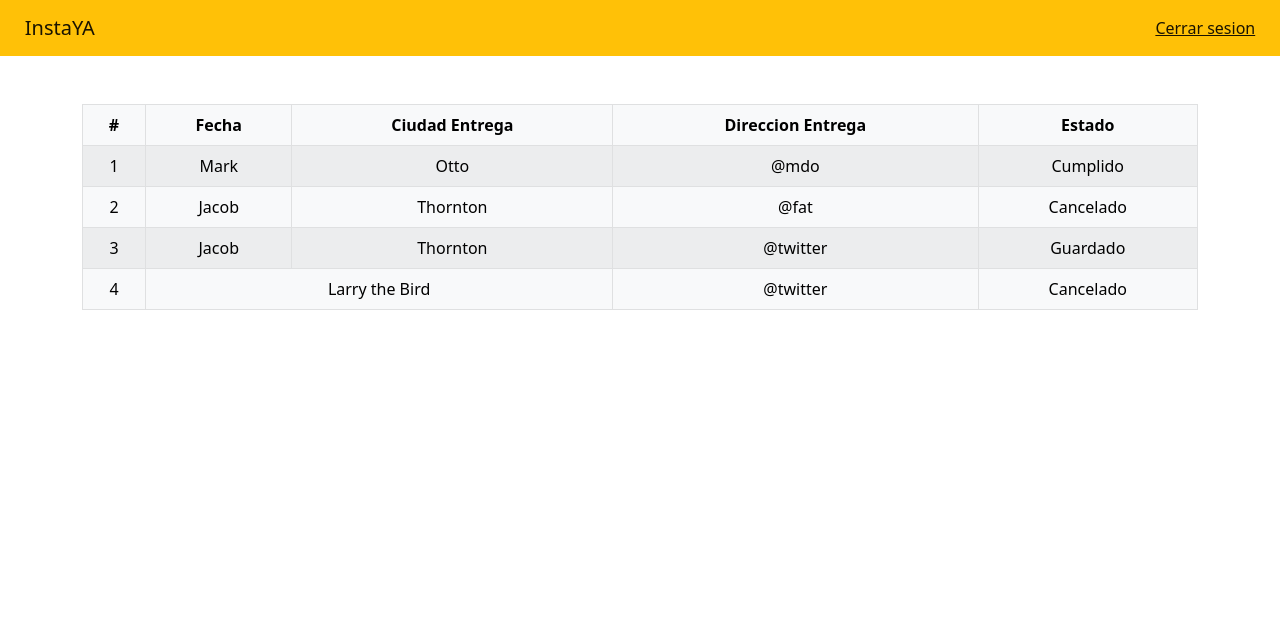
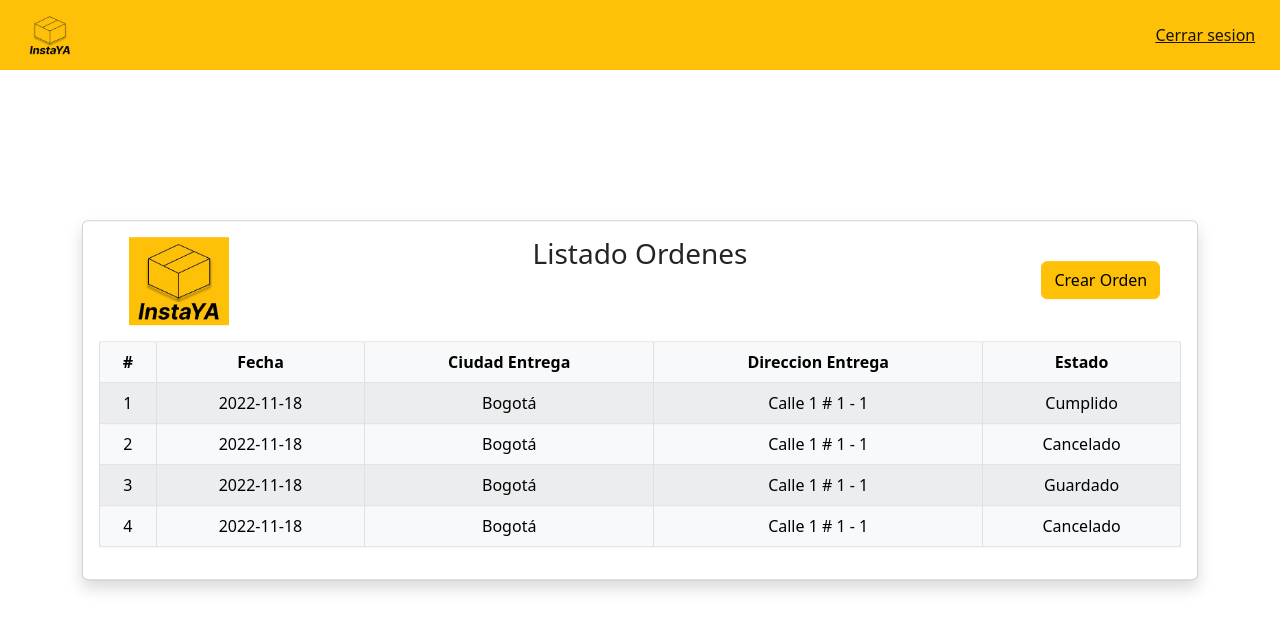
Before and after one commit to StevenUninorte/Proyecto_InstaYA, a React (Vite) app in the folder instaya/: page /listado_ordenes in a window 1280 px wide. Shown: the top 630 px of the page. Built offline with nearby package versions, Linux system fonts and the light colour scheme.

Commit message:
Update each viewViews updated

```diff
--- a/instaya/src/App.css
+++ b/instaya/src/App.css
@@ -41,10 +41,10 @@
 }
 
 #login{
-  margin-top:5%;
+  margin-top:2%;
 }
 
-#containerRegistro{
+#Registro{
   margin-top:2%
 }
 
@@ -53,3 +53,24 @@
   margin-left: 1%;
   margin-right: 1%;
 }
+
+#containerLogin{
+  position: absolute;
+  top: 50%;
+  left: 50%;
+  transform: translate(-50%, -50%);
+}
+
+#containerRegistro{
+  position: absolute;
+  top: 50%;
+  left: 50%;
+  transform: translate(-50%, -50%);
+}
+
+#containerListadoOrdenes{
+  position: absolute;
+  top: 50%;
+  left: 50%;
+  transform: translate(-50%, -50%);
+}
--- a/instaya/src/components/ActualizarOrdenes.jsx
+++ b/instaya/src/components/ActualizarOrdenes.jsx
@@ -2,6 +2,7 @@ import React, { useState, useEffect } from 'react';
 import { Col, Button, Row, Container, Card, Form, Alert } from "react-bootstrap"
 import InputGroup from 'react-bootstrap/InputGroup';
 import EncabezadoGeneral from './layout/EncabezadoGeneral';
+import logo from '/images/logoNaranja.png'
 
 function ActualizarOrdenes() {
     useEffect(()=>{document.title = "Actualizar Ordenes"})
@@ -21,12 +22,27 @@ function ActualizarOrdenes() {
     <>
         <EncabezadoGeneral/>
         <Container>
-            <Row className="d-flex justify-content-center align-items-center" id="containerRegistro">
-                <Col lg={8}>
+            <Row className="d-flex justify-content-center align-items-center mt-4" id="containerRegistro">
+                <Col lg={14}>
                     <Card className="shadow" >
-                    <h3>Actualizacion de orden</h3>
                     <Card.Body>
                         <Form noValidate validated={validated} onSubmit={handleSubmit}>
+
+                        <Row>
+                            <Col className='mb-3' md="3">
+                                <img src={logo} width="100"/>
+                            </Col>
+                            <Col className='mb-3'>
+                                <Container>
+                                    <h3>Actualización de Orden</h3>
+                                </Container>
+                            </Col>
+                            <Col className='mb-3' md="3">
+                                <br></br>
+                                <Button variant="warning" type="submit">Actualizar Orden</Button>
+                            </Col>
+                        </Row>
+
                         <Row className="mb-3">
                             <Form.Group as={Col}  controlId="validationCustom01">
                             <Form.Label>Fecha</Form.Label>
@@ -141,7 +157,6 @@ function ActualizarOrdenes() {
                             <Form.Control type="text" placeholder="Ciudad de entrega" required />
                             </Form.Group>
                         </Row>
-                        <Button variant="warning" type="submit">Actualizar Orden</Button>
                         </Form>
                     </Card.Body>
                     </Card>
--- a/instaya/src/components/CrearOrdenes.jsx
+++ b/instaya/src/components/CrearOrdenes.jsx
@@ -2,6 +2,7 @@ import React, { useState, useEffect } from 'react';
 import { Col, Button, Row, Container, Card, Form, Alert } from "react-bootstrap"
 import InputGroup from 'react-bootstrap/InputGroup';
 import EncabezadoGeneral from './layout/EncabezadoGeneral';
+import logo from '/images/logoNaranja.png'
 
 function CrearOrdenes() {
     useEffect(()=>{document.title = "Crear Ordenes"})
@@ -24,9 +25,23 @@ function CrearOrdenes() {
             <Row className="d-flex justify-content-center align-items-center" id="login">
                 <Col lg={8}>
                     <Card className="shadow" >
-                    <h3>Creación de orden</h3>
                     <Card.Body>
                         <Form noValidate validated={validated} onSubmit={handleSubmit}>
+                        <Row>
+                            <Col className='mb-3' md="3">
+                                <img src={logo} width="100"/>
+                            </Col>
+                            <Col className='mb-3'>
+                                <Container>
+                                    <h3>Creación de Orden</h3>
+                                </Container>
+                            </Col>
+                            <Col className='mb-3' md="3">
+                                <br></br>
+                                <Button variant="warning" type="submit">Crear Orden</Button>
+                            </Col>
+                        </Row>
+
                         <Row className="mb-3">
                             <Form.Group as={Col}  controlId="validationCustom01">
                             <Form.Label>Fecha</Form.Label>
@@ -129,7 +144,6 @@ function CrearOrdenes() {
                             <Form.Control type="text" placeholder="Ciudad de entrega" required />
                             </Form.Group>
                         </Row>
-                        <Button variant="warning" type="submit">Crear Orden</Button>
                         </Form>
                     </Card.Body>
                     </Card>
--- a/instaya/src/components/ListadoOrdenes.jsx
+++ b/instaya/src/components/ListadoOrdenes.jsx
@@ -4,6 +4,7 @@ import { Col, Button, Row, Container, Card, Form, Table} from "react-bootstrap"
 import 'bootstrap/dist/css/bootstrap.min.css'
 import { useEffect } from 'react'
 import EncabezadoGeneral from './layout/EncabezadoGeneral'
+import logo from '/images/logoNaranja.png'
 
 function ListadoOrdenes(){
     useEffect(()=>{document.title = "Listado Ordenes"})
@@ -11,7 +12,23 @@ function ListadoOrdenes(){
         <>
             <EncabezadoGeneral/>
             <div className='mt-5'>
+                <Container id="containerListadoOrdenes">
+                    <Card className='shadow'>
+                    <Card.Body >
+                        <Row>
+                            <Col className='mb-3' md="2">
+                                <img src={logo} width="100"/>
+                            </Col>
+                            <Col className='mb-3'>
                                 <Container>
+                                    <h3>Listado Ordenes</h3>
+                                </Container>
+                            </Col>
+                            <Col className='mb-3' md="2">
+                                <br></br>
+                                <Button variant="warning" type="submit">Crear Orden</Button>
+                            </Col>
+                        </Row>
                         <Table responsive striped bordered hover variant="light">
                             <thead>
                                 <tr>
@@ -25,33 +42,36 @@ function ListadoOrdenes(){
                             <tbody>
                                 <tr>
                                 <td>1</td>
-                            <td>Mark</td>
-                            <td>Otto</td>
-                            <td>@mdo</td>
+                                <td>2022-11-18</td>
+                                <td>Bogotá</td>
+                                <td>Calle 1 # 1 - 1</td>
                                 <td>Cumplido</td>
                                 </tr>
                                 <tr>
                                 <td>2</td>
-                            <td>Jacob</td>
-                            <td>Thornton</td>
-                            <td>@fat</td>
+                                <td>2022-11-18</td>
+                                <td>Bogotá</td>
+                                <td>Calle 1 # 1 - 1</td>
                                 <td>Cancelado</td>
                                 </tr>
                                 <tr>
                                 <td>3</td>
-                            <td>Jacob</td>
-                            <td>Thornton</td>
-                            <td>@twitter</td>
+                                <td>2022-11-18</td>
+                                <td>Bogotá</td>
+                                <td>Calle 1 # 1 - 1</td>
                                 <td>Guardado</td>
                                 </tr>
                                 <tr>
                                 <td>4</td>
-                            <td colSpan={2}>Larry the Bird</td>
-                            <td>@twitter</td>
+                                <td>2022-11-18</td>
+                                <td>Bogotá</td>
+                                <td>Calle 1 # 1 - 1</td>
                                 <td>Cancelado</td>
                                 </tr>
                             </tbody>
                         </Table>
+                    </Card.Body>
+                    </Card>
                 </Container>
             </div>
         </>
--- a/instaya/src/components/Login.jsx
+++ b/instaya/src/components/Login.jsx
@@ -1,7 +1,7 @@
 import '/src/App.css'
 import React from 'react'
 import { Col, Button, Row, Container, Card, Form, InputGroup} from "react-bootstrap"
-import logo from '/images/logo.jpeg'
+import logo from '/images/logoNaranja.png'
 import 'bootstrap/dist/css/bootstrap.min.css'
 import { useEffect, useState } from 'react'
 import EncabezadoLogin from './layout/EncabezadoLogin'
@@ -24,13 +24,13 @@ function Login() {
     <>
       <EncabezadoLogin/>
       <div>
-        <Container>
+        <Container id="containerLogin">
           <Row className="vh-90 d-flex justify-content-center align-items-center" id="login">
             <Col md={8} lg={6} xs={12}>
               <Card className="shadow" >
                 <Card.Body>
                   <div className="mb-0 mt-0">
-                    <img src={logo} width="146" height="128"/>
+                    <img src={logo} width="120"/>
                       <p className=" mb-3">¡Por favor, introduce tu usuario y contraseña!!</p>
                     <div className="mb-1">
                     <Form noValidate validated={validated} onSubmit={handleSubmit}>
@@ -70,7 +70,7 @@ function Login() {
                       </Form>
                     <div className="mt-3">
                         <p className="mb-0  text-center">
-                        Si no estas registrado?{" "}
+                          Si no estas registrado?{" "}
                           <a href="/registro" className="text-warning fw-bold">
                           Crea una cuenta
                           </a>
--- a/instaya/src/components/Registro.jsx
+++ b/instaya/src/components/Registro.jsx
@@ -1,7 +1,7 @@
 import '/src/App.css'
 import React from 'react'
 import { Col, Button, Row, Container, Card, Form, Alert, InputGroup } from "react-bootstrap"
-import logo from '/images/logo.jpeg'
+import logo from '/images/logoNaranja.png'
 import 'bootstrap/dist/css/bootstrap.min.css'
 import { useState, useEffect } from 'react'
 import EncabezadoLogin from './layout/EncabezadoLogin'
@@ -24,13 +24,13 @@ function Registro() {
     <>
       <EncabezadoLogin/>
       <div>
-        <Container>
-          <Row className="vh-90 d-flex justify-content-center align-items-center" id="containerRegistro">
+        <Container id="containerRegistro">
+          <Row className="vh-90 d-flex justify-content-center align-items-center" id="Registro">
             <Col md={8} lg={6} xs={12}>
               <Card className="shadow" >
                 <Card.Body>
-                  <div className="mb-0 mt-0">
-                    <img src={logo} width="146" height="128"/>
+                  <div className="mb-0 mt-0" as={Col}>
+                    <img src={logo} width="120"/>
                       <p className=" mb-3">¡¡Por favor, diligencia el formulario de registro!!</p>
                     <div className="mb-1">
                     <Form noValidate validated={validated} onSubmit={handleSubmit}>
@@ -72,7 +72,7 @@ function Registro() {
                         </Form.Group>
                         <Form.Group
                           required
-                          className="mb-3"
+                          className="mb-2"
                           controlId="formBasicCheckbox"
                         >
                         </Form.Group>
@@ -104,7 +104,7 @@ function Registro() {
                             </div>
                         </Form.Group>
                         <div className="d-grid">
-                          <Button variant="warning" type="submit" //Esta parte de onSubmit y llamado a funcion aun no hace nada
+                          <Button variant="warning" type="submit"
                             >
                                 Registrar
                           </Button>
--- a/instaya/src/components/layout/EncabezadoGeneral.jsx
+++ b/instaya/src/components/layout/EncabezadoGeneral.jsx
@@ -1,11 +1,19 @@
 import Container from 'react-bootstrap/Container';
 import Navbar from 'react-bootstrap/Navbar';
+import logo from '/images/logoNaranja.png'
 
 function EncabezadoGeneral() {
   return (
       <Navbar bg="warning" expand="lg">
         <Container id="containerBrand">
-          <Navbar.Brand href="/">InstaYA</Navbar.Brand>
+          <Navbar.Brand>
+          <img
+              alt=""
+              src={logo}
+              width="50"
+              className="d-inline-block align-top"
+            />{' '}
+          </Navbar.Brand>
           <Navbar.Toggle />
           <Navbar.Collapse className="justify-content-end">
             <Navbar.Text>
--- a/instaya/src/components/layout/EncabezadoLogin.jsx
+++ b/instaya/src/components/layout/EncabezadoLogin.jsx
@@ -1,11 +1,19 @@
 import Container from 'react-bootstrap/Container';
 import Navbar from 'react-bootstrap/Navbar';
+import logo from '/images/logoNaranja.png'
 
 function EncabezadoLogin() {
   return (
       <Navbar bg="warning" expand="lg">
         <Container id="containerBrand">
-          <Navbar.Brand href="/">InstaYA</Navbar.Brand>
+          <Navbar.Brand>
+            <img
+                alt=""
+                src={logo}
+                width="50"
+                className="d-inline-block align-top"
+              />{' '}
+          </Navbar.Brand>
           <Navbar.Toggle />
           <Navbar.Collapse className="justify-content-end">
             <Navbar.Text>
```
Also changed, not shown: instaya/public/images/logoNaranja.png (added). Lines whose indentation alone changed are shown as unchanged.
